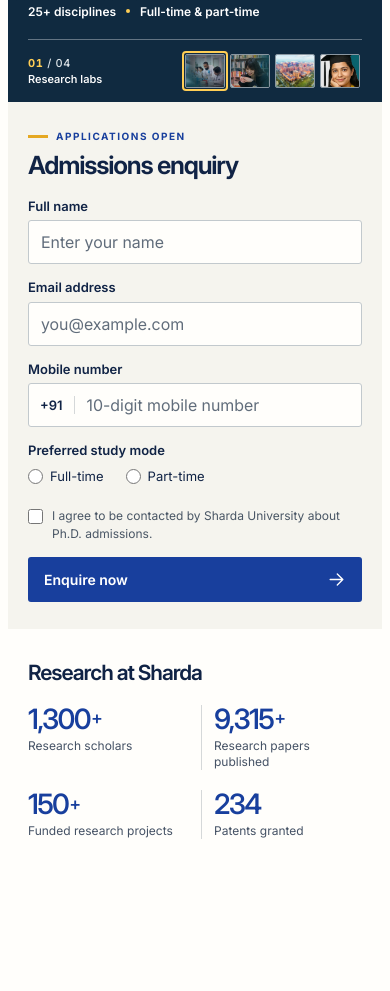
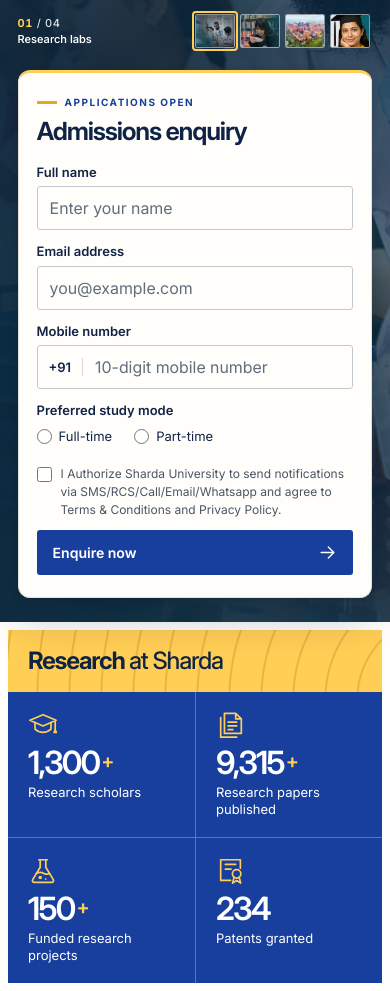
Before and after one commit to ab-dwv/phd-landing-page, a plain HTML site: page index.html in a window 390 px wide. Shown: the part 446-1437 px from the top of the page. Before the commit the page ends 1319 px from the top, so only its background shows below. Drawn offline with Linux system fonts and the light colour scheme.

Commit message:
Third Iteration

```diff
--- a/index.html
+++ b/index.html
@@ -1,21 +1,57 @@
 <!doctype html>
 <html lang="en-IN">
+
 <head>
   <meta charset="utf-8">
   <meta name="viewport" content="width=device-width, initial-scale=1">
   <meta name="theme-color" content="#0b2054">
   <title>Ph.D. Admissions | Sharda University</title>
-  <meta name="description" content="Explore full-time and part-time Ph.D. programmes across more than 25 disciplines at Sharda University, Greater Noida.">
+  <meta name="description"
+    content="Explore full-time and part-time Ph.D. programmes across more than 25 disciplines at Sharda University, Greater Noida.">
   <link rel="icon" href="data:,">
   <link rel="preload" href="assets/inter-variable.woff2" as="font" type="font/woff2" crossorigin>
   <link rel="stylesheet" href="styles.css">
   <script src="app.js" defer></script>
 </head>
+
 <body>
   <svg class="symbols" xmlns="http://www.w3.org/2000/svg" aria-hidden="true">
-    <symbol id="phone" viewBox="0 0 24 24"><path d="m7 3 3 5-2.3 2a15 15 0 0 0 6.3 6.3l2-2.3 5 3-.8 3c-.2 1-1.2 1.5-2.1 1.3C10 19.8 4.2 14 2.7 5.9c-.2-.9.3-1.9 1.3-2.1L7 3Z"/></symbol>
-    <symbol id="pin" viewBox="0 0 24 24"><path d="M19 10c0 5-7 11-7 11s-7-6-7-11a7 7 0 1 1 14 0Z"/><circle cx="12" cy="10" r="2.5"/></symbol>
-    <symbol id="arrow" viewBox="0 0 24 24"><path d="M4 12h15m-6-7 7 7-7 7"/></symbol>
+    <symbol id="phone" viewBox="0 0 24 24">
+      <path
+        d="m7 3 3 5-2.3 2a15 15 0 0 0 6.3 6.3l2-2.3 5 3-.8 3c-.2 1-1.2 1.5-2.1 1.3C10 19.8 4.2 14 2.7 5.9c-.2-.9.3-1.9 1.3-2.1L7 3Z" />
+    </symbol>
+    <symbol id="pin" viewBox="0 0 24 24">
+      <path d="M19 10c0 5-7 11-7 11s-7-6-7-11a7 7 0 1 1 14 0Z" />
+      <circle cx="12" cy="10" r="2.5" />
+    </symbol>
+    <symbol id="arrow" viewBox="0 0 24 24">
+      <path d="M4 12h15m-6-7 7 7-7 7" />
+    </symbol>
+    <symbol id="scholars" viewBox="0 0 32 32">
+      <path d="m2 11 14-6 14 6-14 6-14-6Z" />
+      <path d="M7.5 13.5v7c4.8 4.5 12.2 4.5 17 0v-7M29 12v9m0 0-1.2 3h2.4Z" />
+    </symbol>
+    <symbol id="papers" viewBox="0 0 32 32">
+      <path d="M9 3.5h12l6 6V25H9zM21 3.5v6h6M5 8v21h17" />
+      <path d="M13 13h9m-9 4h9m-9 4h5" />
+    </symbol>
+    <symbol id="projects" viewBox="0 0 32 32">
+      <path d="M11.5 4h9M13 4v8L5 25.2a2 2 0 0 0 1.7 3h18.6a2 2 0 0 0 1.7-3L19 12V4" />
+      <path d="M9 18.6c3-1.6 5.5-1.3 8 0 2 1 3.7 1.2 6 .1" />
+      <circle cx="13" cy="23" r="1" />
+      <path d="M18.8 24.5h.2" />
+    </symbol>
+    <symbol id="patents" viewBox="0 0 32 32">
+      <path d="M15.5 26H5V4h21v9M10 9h11m-11 5h6" />
+      <circle cx="22" cy="19" r="4.5" />
+      <path d="m19.3 22.7-1.6 6.2 4.3-2.7 4.3 2.7-1.6-6.2" />
+    </symbol>
+    <symbol id="library-photo" viewBox="922 30 493 930" preserveAspectRatio="xMidYMin slice">
+      <image href="assets/banner1.webp" width="2069" height="993" />
+    </symbol>
+    <symbol id="graduate-photo" viewBox="0 276 280 663" preserveAspectRatio="xMidYMin slice">
+      <image href="assets/banner3.webp" width="2069" height="993" />
+    </symbol>
   </svg>
 
   <header class="masthead">
@@ -25,44 +61,72 @@
       <span class="department">Doctoral Admissions</span>
     </div>
     <div class="header-details">
-      <span class="location"><svg class="icon"><use href="#pin"/></svg> Greater Noida, Delhi NCR</span>
+      <span class="location"><svg class="icon">
+          <use href="#pin" />
+        </svg> Greater Noida, Delhi NCR</span>
       <a class="helpline" href="tel:+911204570000" aria-label="Call the admissions helpline on +91 120 457 0000">
-        <svg class="icon" aria-hidden="true"><use href="#phone"/></svg><span>+91 120 457 0000</span>
+        <svg class="icon" aria-hidden="true">
+          <use href="#phone" />
+        </svg><span>+91 120 457 0000</span>
       </a>
     </div>
   </header>
 
   <main>
     <section class="hero" aria-labelledby="programme-title">
-      <div class="story">
       <div class="photographs" aria-hidden="true">
-          <div class="scene lab is-active" data-scene="lab"><img src="assets/banner2.webp" alt="" fetchpriority="high"></div>
+        <div class="scene lab is-active" data-scene="lab"><img src="assets/banner2.webp" alt="" fetchpriority="high">
+        </div>
         <div class="scene library" data-scene="library">
-            <svg viewBox="922 30 493 930" preserveAspectRatio="xMidYMid slice"><image href="assets/banner1.webp" width="2069" height="993"/></svg>
+          <svg class="scene-backdrop">
+            <use href="#library-photo" />
+          </svg>
+          <svg class="scene-portrait">
+            <use href="#library-photo" />
+          </svg>
         </div>
         <div class="scene campus" data-scene="campus"><img src="assets/sharda.webp" alt=""></div>
         <div class="scene graduate" data-scene="graduate">
-            <svg viewBox="0 276 280 663" preserveAspectRatio="xMidYMid slice"><image href="assets/banner3.webp" width="2069" height="993"/></svg>
+          <svg class="scene-backdrop">
+            <use href="#graduate-photo" />
+          </svg>
+          <svg class="scene-portrait">
+            <use href="#graduate-photo" />
+          </svg>
         </div>
       </div>
       <div class="photo-wash" aria-hidden="true"></div>
 
+      <div class="story">
         <div class="intro">
           <p class="session"><span>Academic session</span> 2027–28</p>
           <h1 id="programme-title">Ph.D.<br><em>Admissions</em></h1>
           <p class="summary">Take your research beyond theory, into patents, prototypes and real-world applications.</p>
           <ul class="programme-facts" aria-label="Programme details">
-            <li>25+ disciplines</li><li>Full-time &amp; part-time</li>
+            <li>25+ disciplines</li>
+            <li>Full-time &amp; part-time</li>
           </ul>
 
         </div>
         <div class="gallery" role="group" aria-label="Choose a Sharda University photograph">
-          <div class="photo-credit" aria-live="polite" aria-atomic="true"><span class="photo-count"><b>01</b> / 04</span><span class="photo-caption">Research labs</span></div>
+          <div class="photo-credit" aria-live="polite" aria-atomic="true"><span class="photo-count"><b>01</b> /
+              04</span><span class="photo-caption">Research labs</span></div>
           <div class="thumbnails">
-            <button class="thumb lab-thumb" type="button" data-photo="lab" data-caption="Research labs" aria-label="Show research labs" aria-pressed="true"><img src="assets/banner2.webp" alt=""></button>
-            <button class="thumb" type="button" data-photo="library" data-caption="In the library" aria-label="Show the library" aria-pressed="false"><svg viewBox="926 117 485 540" preserveAspectRatio="xMidYMid slice" aria-hidden="true"><image href="assets/banner1.webp" width="2069" height="993"/></svg></button>
-            <button class="thumb" type="button" data-photo="campus" data-caption="Greater Noida campus" aria-label="Show the Greater Noida campus" aria-pressed="false"><img src="assets/sharda.webp" alt=""></button>
-            <button class="thumb" type="button" data-photo="graduate" data-caption="Research community" aria-label="Show the research community" aria-pressed="false"><svg viewBox="18 284 252 310" preserveAspectRatio="xMidYMid slice" aria-hidden="true"><image href="assets/banner3.webp" width="2069" height="993"/></svg></button>
+            <button class="thumb lab-thumb" type="button" data-photo="lab" data-caption="Research labs"
+              aria-label="Show research labs" aria-pressed="true"><img src="assets/banner2.webp" alt=""></button>
+            <button class="thumb" type="button" data-photo="library" data-caption="In the library"
+              aria-label="Show the library" aria-pressed="false"><svg viewBox="926 117 485 540"
+                preserveAspectRatio="xMidYMid slice" aria-hidden="true">
+                <image href="assets/banner1.webp" width="2069" height="993" />
+              </svg></button>
+            <button class="thumb" type="button" data-photo="campus" data-caption="Greater Noida campus"
+              aria-label="Show the Greater Noida campus" aria-pressed="false"><img src="assets/sharda.webp"
+                alt=""></button>
+            <button class="thumb" type="button" data-photo="graduate" data-caption="Research community"
+              aria-label="Show the research community" aria-pressed="false"><svg viewBox="18 284 252 310"
+                preserveAspectRatio="xMidYMid slice" aria-hidden="true">
+                <image href="assets/banner3.webp" width="2069" height="993" />
+              </svg></button>
           </div>
         </div>
       </div>
@@ -73,9 +137,14 @@
           <h2 id="enquiry-title">Admissions enquiry</h2>
         </div>
         <form id="enquiry-form">
-          <label class="field">Full name<input id="full-name" name="name" autocomplete="name" required maxlength="120" pattern=".*\S.*" placeholder="Enter your name"></label>
-          <label class="field">Email address<input name="email" type="email" autocomplete="email" required placeholder="you@example.com"></label>
-          <label class="field">Mobile number<span class="phone-field"><span class="prefix">+91</span><input name="mobile" type="tel" inputmode="tel" autocomplete="tel-national" required pattern="[0-9]{10}" maxlength="10" title="Enter a 10-digit mobile number." placeholder="10-digit mobile number"></span></label>
+          <label class="field">Full name<input id="full-name" name="name" autocomplete="name" required maxlength="120"
+              pattern=".*\S.*" placeholder="Enter your name"></label>
+          <label class="field">Email address<input name="email" type="email" autocomplete="email" required
+              placeholder="you@example.com"></label>
+          <label class="field">Mobile number<span class="phone-field"><span class="prefix">+91</span><input
+                name="mobile" type="tel" inputmode="tel" autocomplete="tel-national" required pattern="[0-9]{10}"
+                maxlength="10" title="Enter a 10-digit mobile number."
+                placeholder="10-digit mobile number"></span></label>
           <fieldset>
             <legend>Preferred study mode</legend>
             <div class="study-options">
@@ -83,25 +152,52 @@
               <label><input type="radio" name="mode" value="Part-time">Part-time</label>
             </div>
           </fieldset>
-          <label class="consent"><input type="checkbox" name="consent" required><span>I agree to be contacted by Sharda University about Ph.D. admissions.</span></label>
-          <button type="submit" class="cta">Enquire now <svg class="icon" aria-hidden="true"><use href="#arrow"/></svg></button>
+          <label class="consent"><input type="checkbox" name="consent" required><span> I Authorize Sharda University to
+              send notifications via SMS/RCS/Call/Email/Whatsapp and agree to Terms & Conditions and Privacy
+              Policy.</span></label>
+          <button type="submit" class="cta">Enquire now <svg class="icon" aria-hidden="true">
+              <use href="#arrow" />
+            </svg></button>
         </form>
         <div class="confirmation" id="confirmation" hidden>
           <h3 tabindex="-1">Enquiry preview ready</h3>
           <p>Your details passed validation. This local preview keeps them in your browser.</p>
-          <button type="button" class="cta" id="edit-enquiry">Edit enquiry <svg class="icon" aria-hidden="true"><use href="#arrow"/></svg></button>
+          <button type="button" class="cta" id="edit-enquiry">Edit enquiry <svg class="icon" aria-hidden="true">
+              <use href="#arrow" />
+            </svg></button>
         </div>
       </aside>
     </section>
     <aside class="research-band" aria-labelledby="research-title">
       <h2 id="research-title">Research <span>at Sharda</span></h2>
       <dl class="statistics">
-        <div><dt>Research scholars</dt><dd>1,300<span>+</span></dd></div>
-        <div><dt>Research papers published</dt><dd>9,315<span>+</span></dd></div>
-        <div><dt>Funded research projects</dt><dd>150<span>+</span></dd></div>
-        <div><dt>Patents granted</dt><dd>234</dd></div>
+        <div>
+          <dt>Research scholars</dt>
+          <dd><svg class="stat-icon" aria-hidden="true">
+              <use href="#scholars" />
+            </svg><span>1,300<span class="plus">+</span></span></dd>
+        </div>
+        <div>
+          <dt>Research papers published</dt>
+          <dd><svg class="stat-icon" aria-hidden="true">
+              <use href="#papers" />
+            </svg><span>9,315<span class="plus">+</span></span></dd>
+        </div>
+        <div>
+          <dt>Funded research projects</dt>
+          <dd><svg class="stat-icon" aria-hidden="true">
+              <use href="#projects" />
+            </svg><span>150<span class="plus">+</span></span></dd>
+        </div>
+        <div>
+          <dt>Patents granted</dt>
+          <dd><svg class="stat-icon" aria-hidden="true">
+              <use href="#patents" />
+            </svg><span>234</span></dd>
+        </div>
       </dl>
     </aside>
   </main>
 </body>
+
 </html>
--- a/styles.css
+++ b/styles.css
@@ -52,27 +52,39 @@ button:focus-visible, a:focus-visible, input:focus-visible {
 .helpline:hover { background: #ffbd32; }
 
 .hero {
-  margin-inline: var(--edge); display: grid; column-gap: var(--edge);
-  grid-template-columns: minmax(0, 1fr) clamp(330px, 30vw, 505px);
+  position: relative;
+  isolation: isolate;
+  background: #102a40;
+  min-height: clamp(530px, 71svh, 750px);
+  padding-inline: calc(var(--edge) + var(--pad));
+  display: grid;
+  grid-template-columns: minmax(0, 1fr) clamp(306px, 27vw, 440px);
+  column-gap: clamp(26px, 4vw, 76px);
 }
 .story {
-  min-width: 0; min-height: clamp(530px, 71svh, 750px);
-  position: relative; isolation: isolate; overflow: hidden;
+  min-width: 0;
   display: grid; grid-template-rows: 1fr auto;
-  padding: 0 var(--pad); color: #fff; background: #102a40;
+  color: #fff;
 }
 .photographs, .scene, .photo-wash { position: absolute; inset: 0; pointer-events: none; }
-.photographs { z-index: -2; left: 12%; overflow: hidden; }
+.photographs { z-index: -2; overflow: hidden; }
 .scene { opacity: 0; transition: opacity .35s ease; }
 .scene.is-active { opacity: 1; }
 .scene img, .scene svg { width: 100%; height: 100%; display: block; object-fit: cover; }
 .scene.lab img { object-position: 56% 42%; filter: brightness(1.22) saturate(1.1); }
 .scene.campus img { object-position: 54% 45%; }
-.scene.library, .scene.graduate { left: 36%; mask-image: linear-gradient(90deg, transparent, #000 20%); }
+.scene-backdrop { filter: blur(25px) brightness(.7); transform: scale(1.09); }
+.scene .scene-portrait {
+  position: absolute;
+  top: 0;
+  left: 32%;
+  width: 36%;
+  mask-image: linear-gradient(90deg, transparent, #000 17% 84%, transparent);
+}
 .photo-wash {
   z-index: -1;
-  background: linear-gradient(90deg, #102a40 3%, rgba(16,42,64,.97) 12%, rgba(12,36,57,.85) 30%, rgba(12,36,57,.42) 49%, transparent 72%),
-              linear-gradient(0deg, rgba(6,25,42,.91), rgba(6,25,42,.34) 19%, transparent 48%);
+  background: linear-gradient(90deg, #0a2336e8 0%, #0b243bd9 20%, #0b243b99 33%, transparent 53%, transparent 75%, #102a4038 100%),
+              linear-gradient(0deg, #081e32d9, transparent 35%);
 }
 .intro { align-self: center; padding-block: clamp(38px, 5vh, 70px); }
 .session, .eyebrow { display: flex; align-items: center; gap: 11px; }
@@ -109,15 +121,22 @@ h1 em { color: #ffda80; font-size: .85em; font-weight: 400; }
 .thumb:focus-visible { outline-color: #fff; }
 
 .enquiry {
-  padding: 30px clamp(24px, 2.5vw, 52px);
+  align-self: center;
+  margin-block: clamp(24px, 3.8vh, 44px);
+  padding: clamp(22px, 1.9vw, 32px);
   display: flex; flex-direction: column; justify-content: center;
-  min-width: 0; background: #f5f4ee;
+  min-width: 0;
+  background: var(--paper);
+  border: 1px solid #e4e0d6;
+  border-top: 3px solid var(--gold);
+  border-radius: 12px;
+  box-shadow: 0 14px 42px #061c3552, 0 2px 8px #061c3529;
 }
-.form-intro { margin-bottom: 24px; }
+.form-intro { margin-bottom: 18px; }
 .eyebrow { color: var(--blue); gap: 8px; }
 .eyebrow::before { content: ""; width: 20px; height: 3px; background: #e5a822; }
 .form-intro h2 { margin-top: 7px; font-size: clamp(25px, 2.06vw, 36px); line-height: 1.13; letter-spacing: -.048em; font-weight: 650; }
-form { display: grid; gap: 13px; }
+form { display: grid; gap: 11px; }
 .field, legend { font-size: 13px; line-height: 1.4; font-weight: 600; }
 .field { display: grid; gap: 5px; }
 .field > input, .phone-field {
@@ -148,37 +167,82 @@ legend { padding: 0; }
 .confirmation p { line-height: 1.6; font-size: 14px; color: #495665; margin: 0 0 24px; }
 
 .research-band {
-  margin-inline: var(--edge); padding: clamp(26px, 4vh, 54px) var(--pad);
-  display: grid; grid-template-columns: 1fr 4fr; align-items: center; gap: 20px;
+  display: grid;
+  grid-template-columns: minmax(180px, 19%) minmax(0, 1fr);
+  margin: var(--edge);
+  background: var(--blue);
+  color: white;
 }
-.research-band h2 { font-size: clamp(21px, 1.7vw, 32px); line-height: 1.08; letter-spacing: -.05em; font-weight: 620; }
-.research-band h2 span { display: block; }
-.statistics { display: grid; grid-template-columns: repeat(4, minmax(0, 1fr)); }
-.statistics > div { border-left: 1px solid var(--line); padding-left: clamp(14px, 2vw, 46px); display: flex; flex-direction: column-reverse; justify-content: flex-end; gap: 5px; }
-.statistics dd { color: var(--blue); font-size: clamp(28px, 2.8vw, 51px); line-height: 1; letter-spacing: -.06em; font-weight: 560; }
-.statistics dd span { font-size: .64em; vertical-align: .25em; margin-left: 1px; }
-.statistics dt { font-size: clamp(12px, .94vw, 15px); color: #455265; line-height: 1.35; }
+.research-band h2 {
+  align-content: center;
+  padding: 22px var(--pad);
+  color: var(--ink);
+  background-color: var(--gold);
+  background-image: repeating-radial-gradient(circle at 116% 112%, transparent 0 19px, #b9761f4d 20px 21px, transparent 22px 32px);
+  font-size: clamp(24px, 2.25vw, 38px);
+  font-weight: 680;
+  line-height: 1.06;
+  letter-spacing: -.05em;
+}
+.research-band h2 span { display: block; font-weight: 480; }
+.statistics {
+  display: grid;
+  grid-template-columns: repeat(4, minmax(0, 1fr));
+  padding-block: clamp(17px, 1.7vw, 28px);
+}
+.statistics > div {
+  display: grid;
+  align-content: start;
+  gap: 5px;
+  padding-inline: clamp(14px, 2.2vw, 42px);
+}
+.statistics > div + div { border-inline-start: 1px solid #ffffff47; }
+.statistics dd {
+  grid-row: 1;
+  display: flex;
+  flex-direction: column;
+  align-items: flex-start;
+  gap: 7px;
+  font-size: clamp(32px, 2.8vw, 50px);
+  line-height: 1;
+  letter-spacing: -.055em;
+  font-weight: 620;
+}
+.stat-icon {
+  width: 30px;
+  height: 30px;
+  color: var(--gold);
+  fill: none;
+  stroke: currentColor;
+  stroke-width: 1.8;
+  stroke-linecap: round;
+  stroke-linejoin: round;
+}
+.statistics .plus { color: var(--gold); font-size: .62em; vertical-align: .3em; margin-left: 2px; }
+.statistics dt { font-size: clamp(13px, .98vw, 16px); line-height: 1.35; }
 
 @media (max-width: 1000px) {
-  .hero { grid-template-columns: minmax(0, 1fr) 320px; }
-  .photographs { left: 0; }
-  .hero .story { padding-inline: 26px; }
+  .hero { grid-template-columns: minmax(0, 1fr) 306px; padding-inline: 26px; }
   h1 { font-size: clamp(65px, 8vw, 80px); }
   .photo-credit { display: grid; gap: 2px; }
 }
 @media (max-width: 790px) {
   .location { display: none; }
-  .hero { grid-template-columns: 1fr; }
+  .hero { grid-template-columns: 1fr; row-gap: 8px; padding-inline: var(--pad); }
   .story { min-height: clamp(430px, 72vw, 505px); }
   .intro { padding-block: 36px; }
-  .enquiry { padding: 28px var(--pad) 32px; }
+  .enquiry { width: min(100%, 640px); justify-self: center; margin: 0 0 24px; padding: 24px; }
+  .scene .scene-portrait { left: 30%; width: 65%; height: 550px; }
+  .photo-wash {
+    background: linear-gradient(90deg, #0b243be3, #0b243b94 42%, transparent 82%),
+                linear-gradient(0deg, #0b243bb3, transparent 72%);
+  }
   form { grid-template-columns: repeat(2, minmax(0, 1fr)); gap: 16px 20px; }
   .consent, .cta { align-self: center; }
   .form-intro { margin-bottom: 18px; }
-  .research-band { display: block; }
-  .research-band h2 { margin-bottom: 20px; }
+  .research-band { grid-template-columns: 1fr; }
+  .research-band h2 { padding: 18px var(--pad); }
   .research-band h2 span { display: inline; }
-  .statistics > div:first-child { border-left: 0; padding-left: 0; }
 }
 @media (max-width: 540px) {
   .masthead { min-height: 67px; padding-inline: 16px; gap: 8px; }
@@ -186,13 +250,17 @@ legend { padding: 0; }
   .wordmark { width: clamp(109px, 30vw, 138px); }
   .helpline { gap: 6px; min-height: 44px; padding: 9px 12px; font-size: 12px; }
   .helpline .icon { width: 15px; height: 15px; }
-  .hero .story { min-height: 480px; padding-inline: 20px; }
-  .photographs { inset: 0 0 23%; }
-  .scene.lab img { object-position: 61% top; }
-  .scene.library, .scene.graduate { left: 28%; }
+  .hero { padding-inline: clamp(14px, 4.5vw, 22px); }
+  .story { min-height: 440px; }
+  .scene.lab img {
+    height: calc(100% + 110px);
+    transform: translateY(-110px);
+    object-position: 45% top;
+  }
+  .scene .scene-portrait { left: 10%; width: 90%; height: 450px; }
   .photo-wash {
-    background: linear-gradient(0deg, #102a40 20%, rgba(16,42,64,.96) 31%, rgba(16,42,64,.60) 53%, transparent 81%),
-                linear-gradient(90deg, rgba(12,36,57,.69), transparent 75%);
+    background: linear-gradient(90deg, #0c2439b8, #0c24394d 82%),
+                linear-gradient(180deg, transparent 65px, #0c243973 220px, #0c2439b8 430px, #0c243947 640px);
   }
   .intro { align-self: end; padding: 95px 0 18px; }
   h1 { font-size: clamp(62px, 15vw, 78px); margin: 16px 0; }
@@ -203,13 +271,14 @@ legend { padding: 0; }
   .photo-caption { font-size: 11px; }
   .thumbnails { gap: 1px; }
   .thumb { width: 44px; }
-  .enquiry { padding: 27px 20px; }
-  form { grid-template-columns: 1fr; gap: 14px; }
+  .enquiry { padding: 22px 18px; }
+  form { grid-template-columns: 1fr; gap: 12px; }
   .field input { font-size: 16px; }
   .field > input, .phone-field { height: 44px; }
-  .research-band { padding-inline: 20px; }
-  .statistics { grid-template-columns: repeat(2, minmax(0, 1fr)); gap: 20px 12px; }
-  .statistics > div { padding-left: 12px; }
-  .statistics > div:nth-child(odd) { padding-left: 0; border-left: 0; }
+  .research-band h2 { padding-inline: 20px; }
+  .statistics { grid-template-columns: repeat(2, minmax(0, 1fr)); padding: 0; }
+  .statistics > div { padding: 18px 20px; }
+  .statistics > div:nth-child(odd) { border-inline-start: 0; }
+  .statistics > div:nth-child(n + 3) { border-top: 1px solid #ffffff47; }
 }
 @media (prefers-reduced-motion: reduce) { .scene { transition: none; } }
```
Also changed, not shown: hero-preview.png. Lines whose indentation alone changed are shown as unchanged.
